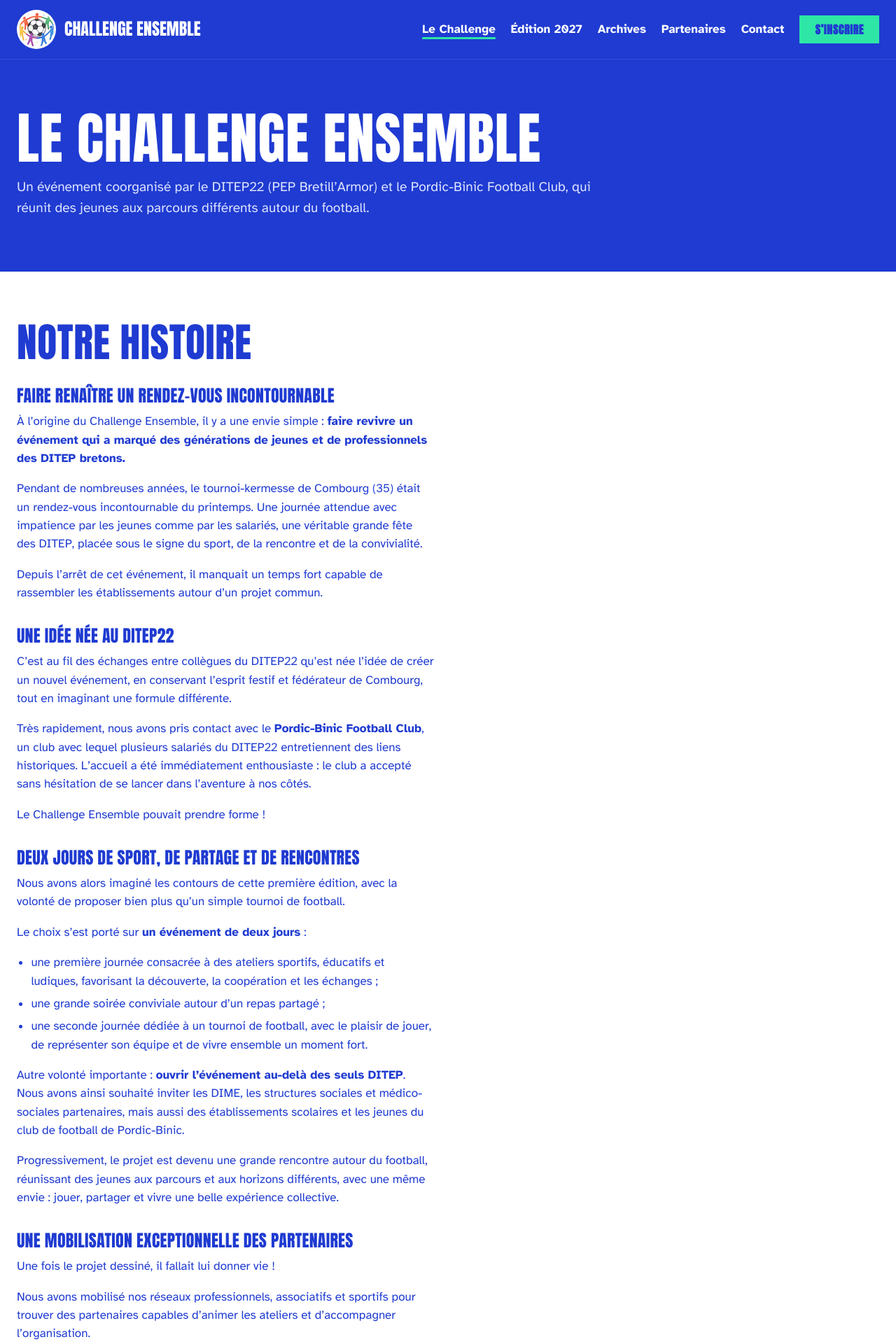
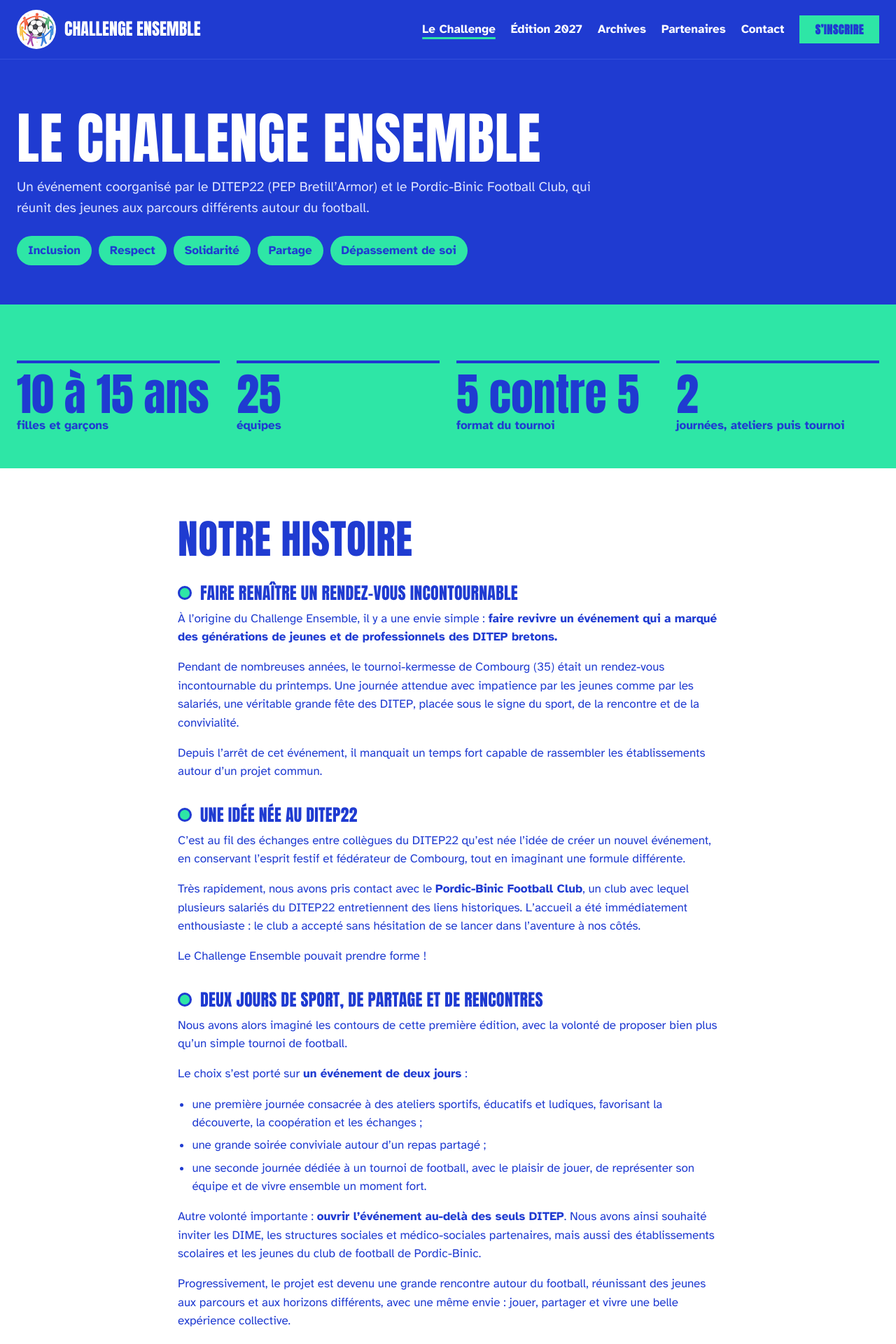
Before and after one commit to PEPBA2235/challenge-ensemble, a Jekyll site: the page built from le-challenge.html, in a window 1280 px wide. Shown: the top 1920 px of the page at 70% size. Built offline with Jekyll 4.4.1, drawn with Linux system fonts in a browser that asks for light colours; some of the changed text lies outside the part shown.

Commit message:
Add files via upload

```diff
--- a/_data/challenge.yml
+++ b/_data/challenge.yml
@@ -73,6 +73,22 @@ organisateurs: |-
 
   Une aventure collective, portée avant tout par des personnes engagées et animées par l’envie de rassembler les jeunes autour du sport.
 photo: ""
+citation: Ici, l’essentiel n’est pas de gagner, mais de jouer ensemble.
+valeurs_cles:
+  - Inclusion
+  - Respect
+  - Solidarité
+  - Partage
+  - Dépassement de soi
+reperes:
+  - valeur: 10 à 15 ans
+    libelle: filles et garçons
+  - valeur: "25"
+    libelle: équipes
+  - valeur: 5 contre 5
+    libelle: format du tournoi
+  - valeur: "2"
+    libelle: journées, ateliers puis tournoi
 faq:
   - question: Qui peut participer au Challenge Ensemble ?
     reponse: |-
--- a/assets/style.css
+++ b/assets/style.css
@@ -158,3 +158,30 @@ p{margin:0 0 1em;max-width:70ch}
 /* Partenaire sans logo : nom affiché */
 .logos .logo-nom{background:var(--gris-clair);color:var(--bleu);font-weight:700;text-align:center;text-decoration:none}
 .section-grise .logos .logo-nom{background:var(--blanc)}
+
+/* Logos partenaires */
+.logos > a,.logos > span{background:var(--blanc);border:1px solid #E5E7EB}
+.logos-noms{display:grid;grid-template-columns:repeat(auto-fill,minmax(200px,1fr));gap:16px}
+.partenaire{background:var(--blanc);border:1px solid #E5E7EB;padding:20px;display:flex;flex-direction:column;align-items:center;gap:14px;text-align:center;text-decoration:none;color:var(--bleu)}
+.partenaire-logo{height:110px;width:100%;display:flex;align-items:center;justify-content:center}
+.partenaire-logo img{max-height:110px;max-width:100%;width:auto;object-fit:contain}
+.partenaire-nom{font-weight:700;font-size:.95rem}
+a.partenaire:hover .partenaire-nom{text-decoration:underline}
+
+/* Page Le Challenge */
+.lecture{max-width:820px}
+.pastilles{list-style:none;padding:0;margin:24px 0 0;display:flex;flex-wrap:wrap;gap:10px}
+.pastilles li{background:var(--menthe);color:var(--bleu);font-weight:700;padding:8px 16px;border-radius:999px}
+.recit h3{display:flex;align-items:center;gap:12px;color:var(--bleu)}
+.recit h3::before{content:"";width:14px;height:14px;background:var(--menthe);border:3px solid var(--bleu);border-radius:50%;flex:none}
+.recit p,.recit ul{max-width:none}
+.citation{margin:0 0 28px;padding:0 0 0 20px;border-left:6px solid var(--menthe);font-family:var(--titres);text-transform:uppercase;font-size:clamp(1.5rem,3vw,2.2rem);line-height:1.15}
+.section-bleue .texte-long p{max-width:none}
+.carte-bloc{background:var(--blanc);padding:32px}
+.carte-bloc p{max-width:none}
+.faq details{border-bottom:1px solid #D1D5DB}
+.faq summary{cursor:pointer;font-weight:700;font-size:1.15rem;padding:18px 32px 18px 0;list-style:none;position:relative}
+.faq summary::-webkit-details-marker{display:none}
+.faq summary::after{content:"+";position:absolute;right:4px;top:12px;font-family:var(--titres);font-size:1.8rem}
+.faq details[open] summary::after{content:"–"}
+.faq details > div{padding:0 0 18px}
--- a/le-challenge.html
+++ b/le-challenge.html
@@ -2,24 +2,48 @@
 layout: default
 titre: Le Challenge
 ---
-{% assign c = site.data.challenge %}
-<section class="bandeau-page"><div class="conteneur"><h1>Le Challenge Ensemble</h1><p>{{ c.intro }}</p></div></section>
-<section class="section"><div class="conteneur deux-colonnes">
-  <div class="texte-long">
-    <h2 style="margin-bottom:20px">Notre histoire</h2>
-    {% include texte.html contenu=c.histoire vide="Histoire du projet à ajouter." %}
-    <h2 style="margin:40px 0 20px">Nos valeurs</h2>
-    {% include texte.html contenu=c.valeurs vide="Valeurs à ajouter." %}
-  </div>
-  {% if c.photo != blank %}<img src="{{ c.photo }}" alt="" style="width:100%;object-fit:cover">{% else %}<div class="a-remplacer" style="min-height:360px">Photo à ajouter</div>{% endif %}
+{% assign c = site.data.challenge %}{% assign insc = site.data.prochaine.lien_inscription | default: '/prochaine-edition.html#inscription' %}
+<section class="bandeau-page"><div class="conteneur">
+  <h1>Le Challenge Ensemble</h1>
+  <p>{{ c.intro }}</p>
+  {% if c.valeurs_cles.size > 0 %}<ul class="pastilles" aria-label="Nos valeurs">{% for v in c.valeurs_cles %}<li>{{ v }}</li>{% endfor %}</ul>{% endif %}
 </div></section>
-<section class="section section-grise"><div class="conteneur deux-colonnes">
-  <div class="texte-long"><h2 style="margin-bottom:20px">À qui s’adresse le Challenge ?</h2>{% include texte.html contenu=c.public vide="Public concerné à ajouter." %}</div>
-  <div class="texte-long"><h2 style="margin-bottom:20px">Les organisateurs</h2>{% include texte.html contenu=c.organisateurs vide="Organisateurs à ajouter." %}</div>
-</div></section>
-{% if c.faq.size > 0 %}
-<section class="section" id="faq"><div class="conteneur">
-  <h2 style="margin-bottom:28px">Questions fréquentes</h2>
-  <div class="cartes">{% for q in c.faq %}<div class="carte texte-long" style="background:var(--gris-clair)"><strong>{{ q.question }}</strong>{{ q.reponse | markdownify }}</div>{% endfor %}</div>
+
+{% if c.reperes.size > 0 %}
+<section class="section section-menthe" style="padding:48px 0" aria-label="Le Challenge en bref"><div class="conteneur">
+  {% include chiffres.html liste=c.reperes %}
 </div></section>
 {% endif %}
+
+<section class="section" aria-labelledby="histoire"><div class="conteneur lecture">
+  <h2 id="histoire" style="margin-bottom:12px">Notre histoire</h2>
+  <div class="texte-long recit">{% include texte.html contenu=c.histoire vide="Histoire du projet à ajouter." %}</div>
+</div></section>
+
+{% if c.photo != blank %}<img class="bandeau-illustre" src="{{ c.photo }}" alt="" style="max-height:520px;object-fit:cover">{% endif %}
+
+<section class="section section-bleue" aria-labelledby="valeurs"><div class="conteneur lecture">
+  <h2 id="valeurs" style="margin-bottom:20px">Nos valeurs</h2>
+  {% if c.citation != blank %}<blockquote class="citation">{{ c.citation }}</blockquote>{% endif %}
+  <div class="texte-long">{% include texte.html contenu=c.valeurs vide="Valeurs à ajouter." %}</div>
+</div></section>
+
+<section class="section section-grise"><div class="conteneur deux-colonnes">
+  <div class="carte-bloc texte-long"><h2 style="margin-bottom:20px">Pour qui ?</h2>{% include texte.html contenu=c.public vide="Public concerné à ajouter." %}</div>
+  <div class="carte-bloc texte-long"><h2 style="margin-bottom:20px">Les organisateurs</h2>{% include texte.html contenu=c.organisateurs vide="Organisateurs à ajouter." %}</div>
+</div></section>
+
+{% if c.faq.size > 0 %}
+<section class="section" id="faq" aria-labelledby="titre-faq"><div class="conteneur lecture">
+  <h2 id="titre-faq" style="margin-bottom:28px">Questions fréquentes</h2>
+  <div class="faq">{% for q in c.faq %}<details><summary>{{ q.question }}</summary><div class="texte-long">{{ q.reponse | markdownify }}</div></details>{% endfor %}</div>
+</div></section>
+{% endif %}
+
+<section class="section section-bleue centre"><div class="conteneur">
+  <h2 style="margin-bottom:24px">Envie de nous rejoindre ?</h2>
+  <div class="actions" style="justify-content:center">
+    <a class="bouton bouton-menthe" href="{{ insc }}">Inscrire une équipe</a>
+    <a class="bouton bouton-contour" href="/partenaires.html#devenir-partenaire">Devenir partenaire</a>
+  </div>
+</div></section>
--- a/partenaires.html
+++ b/partenaires.html
@@ -11,7 +11,7 @@ titre: Partenaires
   {% if groupe.size > 0 %}{% assign rien = false %}
   <section class="section{% cycle '', ' section-grise' %}"><div class="conteneur">
     <h2 style="margin-bottom:28px">{% if cat == "Financier et institutionnel" %}Partenaires financiers et institutionnels{% else %}Partenaires de l’animation{% endif %}</h2>
-    <div class="logos">{% for x in groupe %}{% if x.lien != blank %}<a href="{{ x.lien }}" class="{% if x.logo == blank %}logo-nom{% endif %}">{% else %}<span class="{% if x.logo == blank %}logo-nom{% endif %}">{% endif %}{% if x.logo != blank %}<img src="{{ x.logo }}" alt="{{ x.nom }}">{% else %}{{ x.nom }}{% endif %}{% if x.lien != blank %}</a>{% else %}</span>{% endif %}{% endfor %}</div>
+    <div class="logos-noms">{% for x in groupe %}{% if x.lien != blank %}<a class="partenaire" href="{{ x.lien }}">{% else %}<div class="partenaire">{% endif %}<span class="partenaire-logo">{% if x.logo != blank %}<img src="{{ x.logo }}" alt="" loading="lazy">{% endif %}</span><span class="partenaire-nom">{{ x.nom }}</span>{% if x.lien != blank %}</a>{% else %}</div>{% endif %}{% endfor %}</div>
   </div></section>
   {% endif %}
 {% endfor %}
```
Also changed, not shown: _data/partenaires.yml (+9 -9 lines), images/partenaire-caisse-epargne.jpg (added), images/partenaire-cdsa22.jpg (added), images/partenaire-departement-cotes-armor.png (added), images/partenaire-district-football-22.jpg (added), images/partenaire-en-avant-guingamp.png (added), images/partenaire-kiwanis.jpg (added), images/partenaire-ligue-bretagne-football.jpg (added), images/partenaire-pep-bretillarmor.jpg (added), images/partenaire-stephane-appriou.png (added).
